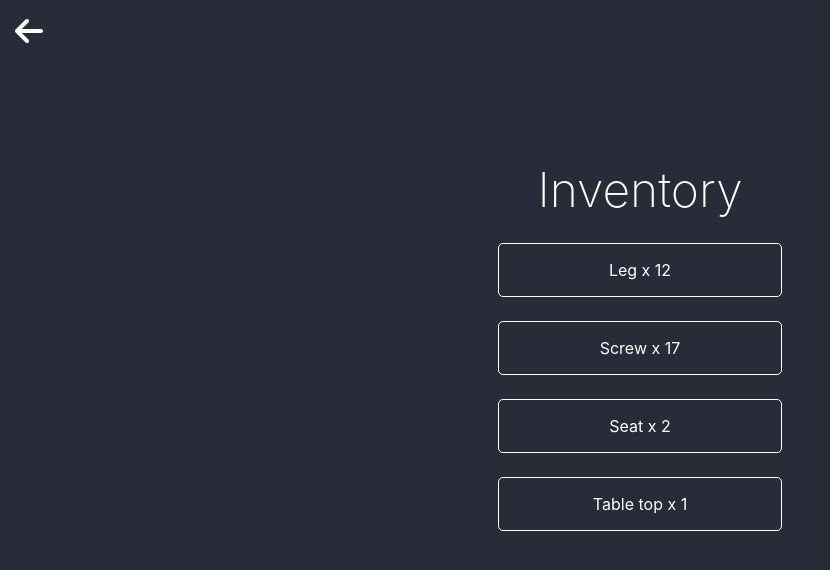
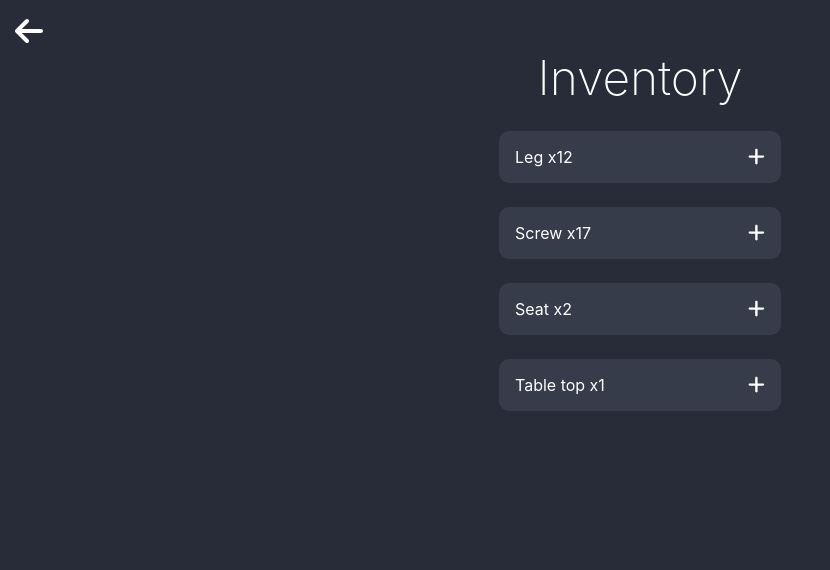
Before and after one commit to KellgrenOliver/warehouse-software, a React (Create React App) app: page /inventory in a window 1280 px wide. Shown: the top 570 px of the page, without its empty margins (0-830 px from the left). Built offline with nearby package versions, Linux system fonts and the light colour scheme.

Commit message:
add to stock and styling

```diff
--- a/package.json
+++ b/package.json
@@ -16,6 +16,7 @@
     "react-hot-toast": "^2.2.0",
     "react-router-dom": "^6.3.0",
     "react-scripts": "5.0.1",
+    "react-spinners": "^0.12.0",
     "web-vitals": "^2.1.4"
   },
   "scripts": {
--- a/src/Components/Article.jsx
+++ b/src/Components/Article.jsx
@@ -1,12 +1,113 @@
-import React from "react";
+import React, { useState } from "react";
+import styled from "@emotion/styled";
+import { faPlus, faXmark } from "@fortawesome/free-solid-svg-icons";
+import { FontAwesomeIcon } from "@fortawesome/react-fontawesome";
+import { useInventoryContext } from "../Contexts/InventoryContext";
+import toast, { Toaster } from "react-hot-toast";
+
+const Container = styled.div({
+  display: "flex",
+  justifyContent: "space-between",
+  alignItems: "center",
+  width: "100%",
+});
+
+const Icon = styled(FontAwesomeIcon)({
+  fontSize: "1.2rem",
+  color: "white",
+  cursor: "pointer",
+});
+
+const Form = styled.form({
+  display: "flex",
+  justifyContent: "flex-start",
+  alignItems: "center",
+  width: "100%",
+  marginTop: "1rem",
+});
+
+const Input = styled.input({
+  width: "100px",
+  padding: "5px",
+  border: "none",
+  borderTopLeftRadius: "5px",
+  borderBottomLeftRadius: "5px",
+  "&:focus": {
+    outline: "none",
+  },
+});
+
+const Button = styled.button({
+  backgroundColor: "#1dbf6e",
+  border: "none",
+  color: "white",
+  width: "fit-content",
+  padding: "5px 20px",
+  borderTopRightRadius: "5px",
+  borderBottomRightRadius: "5px",
+  cursor: "pointer",
+});
 
 const Article = ({ article }) => {
+  const [showAddArticle, setShowAddArticle] = useState(false);
+  const [stock, setStock] = useState(0);
+
+  let { data: inventoryData, setInventoryData } = useInventoryContext();
+
+  const index = inventoryData
+    .map((item) => item.art_id)
+    .indexOf(article.art_id);
+
+  const newArr = inventoryData?.filter(
+    (item) => item.art_id !== article.art_id
+  );
+
+  const handleStock = (e) => {
+    e.preventDefault();
+    newArr.splice(index, 0, {
+      art_id: article.art_id,
+      name: article.name,
+      stock: parseInt(article.stock) + parseInt(stock),
+    });
+    setInventoryData(newArr);
+    setShowAddArticle(!showAddArticle);
+    toast.success("Inventory has been updated!");
+  };
+
   return (
-    <div>
-      <span>
-        {article?.name} x {article?.stock}
-      </span>
-    </div>
+    <>
+      <Container>
+        <span>
+          {article?.name} x{article?.stock}
+        </span>
+        {!showAddArticle ? (
+          <Icon
+            icon={faPlus}
+            onClick={() => setShowAddArticle(!showAddArticle)}
+          />
+        ) : (
+          <Icon
+            icon={faXmark}
+            onClick={() => setShowAddArticle(!showAddArticle)}
+          />
+        )}
+      </Container>
+      {showAddArticle && (
+        <Form onSubmit={handleStock}>
+          <div>
+            <Input
+              required
+              min="1"
+              type="number"
+              autoFocus
+              onChange={(e) => setStock(e.target.value)}
+            />
+          </div>
+          <Button type="submit">Add</Button>
+        </Form>
+      )}
+      <Toaster position="top-right" />
+    </>
   );
 };
 
--- a/src/Components/Header.jsx
+++ b/src/Components/Header.jsx
@@ -10,9 +10,6 @@ const H1 = styled.div({
   "@media screen and (min-width: 600px)": {
     fontSize: "3rem",
   },
-  "@media screen and (min-width: 768px)": {
-    marginTop: "20vh",
-  },
 });
 
 const Header = (props) => {
--- a/src/Components/Inventory.jsx
+++ b/src/Components/Inventory.jsx
@@ -10,17 +10,17 @@ const ArticleWrapper = styled.div({
   flexDirection: "column",
   margin: "1.5rem auto",
   padding: "1rem",
-  border: "1px solid white",
+  backgroundColor: "#373c4a",
   width: "250px",
-  borderRadius: "5px",
+  borderRadius: "10px",
 });
 
 const Products = () => {
-  const { data: inventorysData } = useInventoryContext();
+  const { data: inventoryData } = useInventoryContext();
 
   return (
     <>
-      {inventorysData?.map((article) => (
+      {inventoryData?.map((article) => (
         <ArticleWrapper key={article.art_id}>
           <Article article={article} />
         </ArticleWrapper>
--- a/src/Components/Product.jsx
+++ b/src/Components/Product.jsx
@@ -2,8 +2,9 @@ import React, { useEffect, useState } from "react";
 import styled from "@emotion/styled";
 import { useParams } from "react-router-dom";
 import { useProductsContext } from "../Contexts/ProductsContext";
+import { useInventoryContext } from "../Contexts/InventoryContext";
 import toast, { Toaster } from "react-hot-toast";
-import { useInventoryContext } from "../Contexts/InventoryContext";
+import { RotateLoader } from "react-spinners";
 
 const Container = styled.div({
   display: "flex",
@@ -12,8 +13,11 @@ const Container = styled.div({
   flexDirection: "column",
   margin: "3rem auto 1rem auto",
   gap: "2rem",
+  padding: "2rem",
+  backgroundColor: "#373c4a",
+  borderRadius: "2rem",
   "@media screen and (min-width: 768px)": {
-    margin: "10rem auto 2rem auto",
+    margin: "8rem auto 2rem auto",
     flexDirection: "row",
   },
 });
@@ -31,13 +35,9 @@ const InfoWrapper = styled.div({
 });
 
 const Img = styled.img({
-  width: "300px",
-  height: "300px",
+  width: "250px",
+  height: "250px",
   borderRadius: "5px",
-  "@media screen and (min-width: 600px)": {
-    width: "400px",
-    height: "400px",
-  },
   "@media screen and (min-width: 768px)": {
     width: "300px",
     height: "300px",
@@ -66,9 +66,7 @@ const Button = styled.button({
   padding: "0.5rem 1.5rem",
   cursor: "pointer",
   marginTop: "1rem",
-  "&:hover": {
-    backgroundColor: "#9c2c31",
-  },
+  borderRadius: "5px",
 });
 
 const Product = () => {
@@ -144,13 +142,13 @@ const Product = () => {
               </div>
             ))}
             {isRemovable && (
-              <Button onClick={() => updateInventory(product)}>REMOVE</Button>
+              <Button onClick={() => updateInventory(product)}>Remove</Button>
             )}
           </InfoWrapper>
           <Toaster position="top-right" />
         </Container>
       ) : (
-        "Loading"
+        <RotateLoader color={"#888"} size={50} />
       )}
     </>
   );
--- a/src/Components/Products.jsx
+++ b/src/Components/Products.jsx
@@ -11,6 +11,9 @@ const ProductWrapper = styled.div({
   margin: "1rem",
   cursor: "pointer",
   transition: "transform 0.3s",
+  backgroundColor: "#373c4a",
+  padding: "2rem 2rem 1rem 2rem",
+  borderRadius: "1rem",
   "&:hover": {
     transform: "scale(1.1)",
   },
@@ -20,12 +23,12 @@ const ProductWrapper = styled.div({
 });
 
 const Img = styled.img({
-  width: "300px",
-  height: "300px",
+  width: "250px",
+  height: "250px",
   borderRadius: "5px",
   "@media screen and (min-width: 600px)": {
-    width: "250px",
-    height: "250px",
+    width: "200px",
+    height: "200px",
   },
 });
 
--- a/src/Contexts/InventoryContext.js
+++ b/src/Contexts/InventoryContext.js
@@ -24,6 +24,7 @@ const InventoryContextProvider = (props) => {
         })
         .then(function (myJson) {
           setData(myJson?.inventory);
+          localStorage.setItem("Inventory", JSON.stringify(myJson?.inventory));
         });
     }
   };
--- a/src/Pages/HomePage.jsx
+++ b/src/Pages/HomePage.jsx
@@ -20,7 +20,7 @@ const CardWrapper = styled.div({
 });
 
 const Card = styled.div({
-  backgroundColor: "#40445c",
+  backgroundColor: "#373c4a",
   width: "85%",
   height: "150px",
   display: "flex",
```
Also changed, not shown: 1 other file (tests, documents, lock files or other folders).
